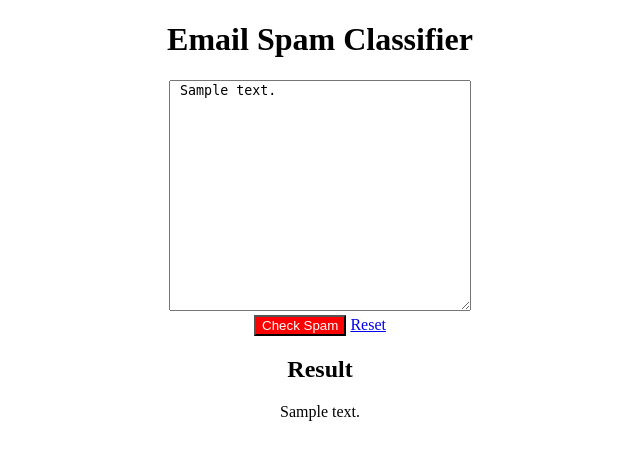
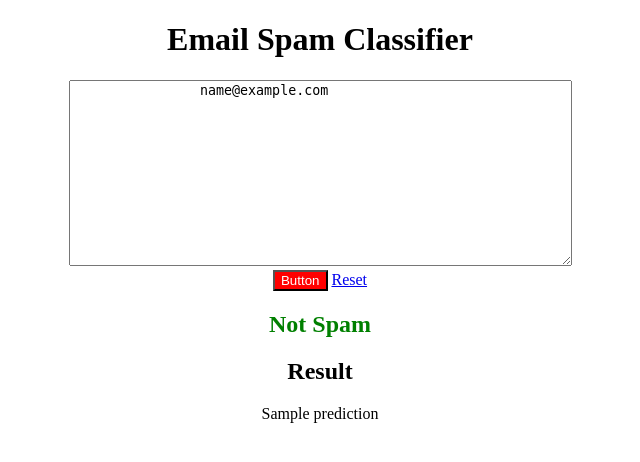
Before and after one commit to R-Jain-72/EmailZ, a Flask app: template templates/index.html in a window 1280 px wide. Shown: the top 462 px of the page, without its empty margins (320-960 px from the left). Run offline with Flask 3, Linux system fonts and the light colour scheme; the template is opened without the code that fills it: most values are stand-ins (such as "Sample title", 1, 10 or a date in 2020); parts of the project's set-up code (start-up, migrations or seed data) failed here and were passed over.

Commit message:
project in last stages

```diff
--- a/app.py
+++ b/app.py
@@ -1,8 +1,9 @@
-from flask import Flask, render_template, request
+from flask import Flask, render_template, request, jsonify
+from utils import model_predict
 import pickle
 
-tokenizer = pickle.load(open("cv.pkl", "rb"))#rb -> read binary
-model = pickle.load(open("cfl.pkl", "rb"))#clf -> classifier(model)
+tokenizer = pickle.load(open("models/cv.pkl", "rb"))#rb -> read binary
+model = pickle.load(open("models/clf.pkl", "rb"))#clf -> classifier(model)
 
 app = Flask(__name__)
 
@@ -14,16 +15,24 @@ def home():
     if request.method == "POST":
         text = request.form.get('email-content')
     '''
-    return render_template("index.html" ''', text=text''')
+    #return render_template("index.html" ''', text=text''')
+    return render_template("index.html")
 
 @app.route("/predict", methods=["POST"])
 def predict():
-    email_text = request.form.get("email-content")
+    email = request.form.get('content')
     #tokenize the text
-    token_email = tokenizer.transform(email_text)
-    prediction = model.predict(token_email)
-    prediction = 1 if prediction == 1 else -1
-    return render_template("index.html", prediction=prediction, text=email_text)
+    token_email = tokenizer.transform([email])
+    prediction = model_predict(email)
+    return render_template("index.html", prediction=prediction, email=email)
+
+# Create an API endpoint
+@app.route('/api/predict', methods=['POST'])
+def predict_api():
+    data = request.get_json(force=True)  # Get data posted as a json
+    email = data['content']
+    prediction = model_predict(email)
+    return jsonify({'prediction': prediction, 'email': email})  # Return prediction
 
 if __name__ == "__main__":
     app.run(debug=True)
--- a/templates/index.html
+++ b/templates/index.html
@@ -15,22 +15,36 @@
 </head>
 <body>
     <h1>Email Spam Classifier</h1>
-    <form method="post">
+    <div>
+        <form method="post" action="/predict">
             <textarea
-            name="email-content"
-            placeholder="Enter your Email"
-            rows="15"
-            cols="35"
-        > {{text}} </textarea> <!-- jinja tag is used here so that on clicking the button the text stays -->
+                rows="12"
+                cols="60"
+                name="content"
+                placeholder="Enter your email here"
+                autocomplete="off">
+                {{ email }}
+            </textarea>
             <div>
-            <button>
-                Check Spam
+                <button type="submit">
+                    Button
                 </button>
-            <!-- to reset -->
                 <a href="/">Reset</a>
             </div>
         </form>
+    </div>
+
+    <div>
+        {% if prediction %}
+        {% if prediction == 1 %}
+        <h2 style="color: red">Spam</h2>
+        {% else %}
+        <h2 style="color: green">Not Spam</h2>
+        {% endif %}
+        {% endif %}
+        <!-- <p id="display"></p> -->
+    </div>
     <h2>Result</h2>
-    <p> {{ text }} </p> <!-- jinja tags are used -->
+    <p> {{ prediction }} </p> <!-- jinja tags are used -->
 </body>
 </html>
```
Also changed, not shown: utils.py (added, +13 -0 lines). Lines whose indentation alone changed are shown as unchanged.
